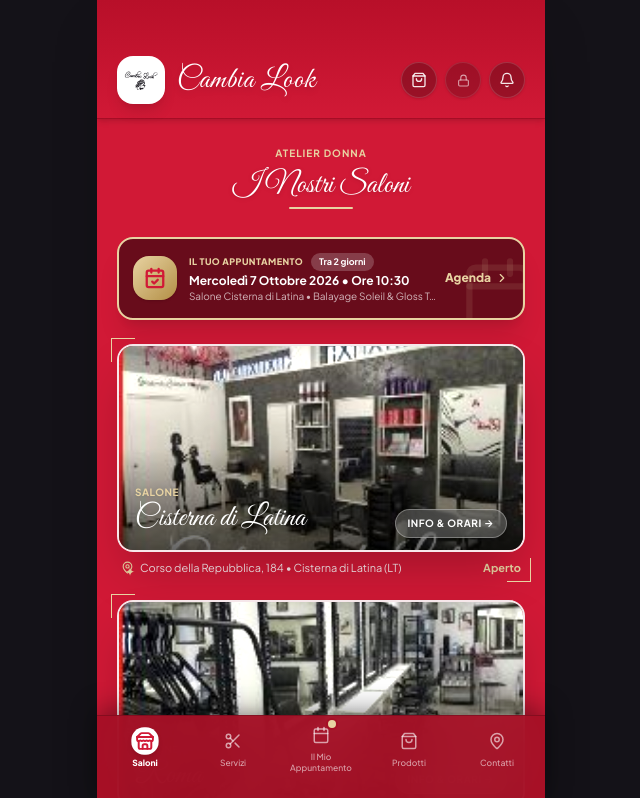
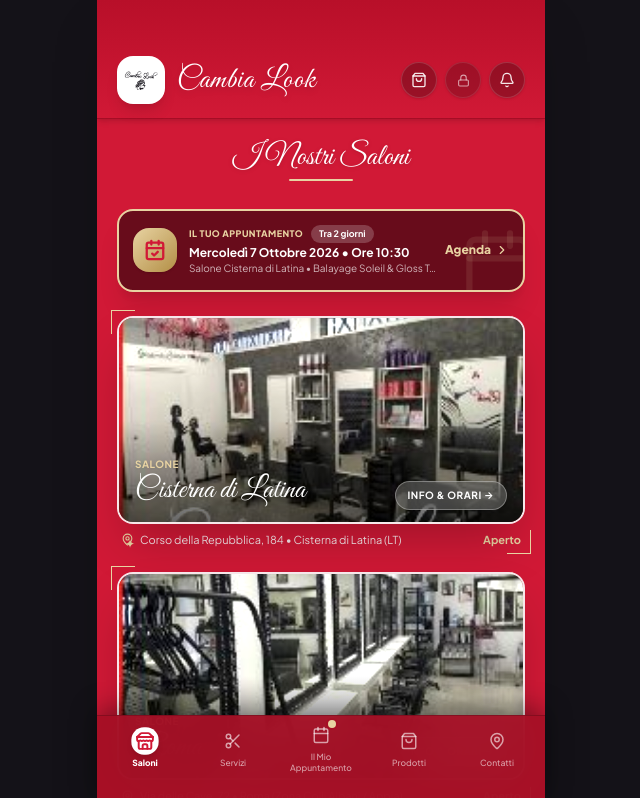
Before and after one commit to GabrieleRicci95/cambia-look, a Next.js app: page / in a window 1280 px wide. Shown: the top 798 px of the page, without its empty margins (319-959 px from the left). Built offline with nearby package versions, Linux system fonts and the light colour scheme; a web font is replaced by a local one.

Commit message:
fix: rimossa scritta in oro atelier donna sopra i nostri saloni

```diff
--- a/src/app/page.tsx
+++ b/src/app/page.tsx
@@ -1484,7 +1484,6 @@
 
           {/* INTRO TITLE WITH GOLD FLOURISH */}
           <div className="text-center space-y-1 py-1">
-            <span className="text-[10px] font-bold uppercase tracking-widest text-[#E8D3A2]">Atelier Donna</span>
             <h2 className="text-3xl font-normal font-script text-white drop-shadow">
               I Nostri Saloni
             </h2>
```
